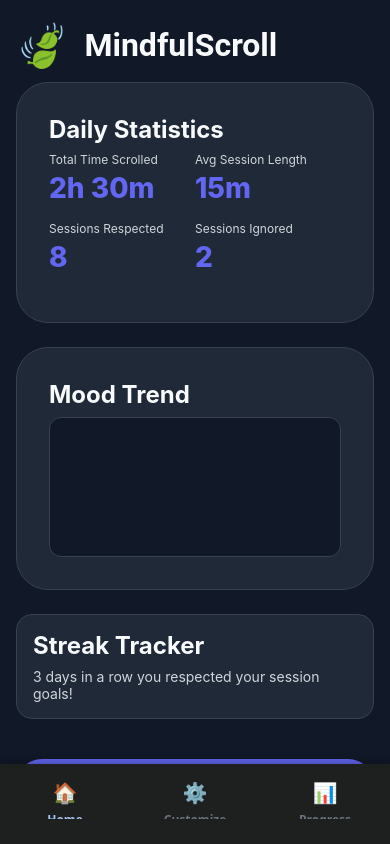
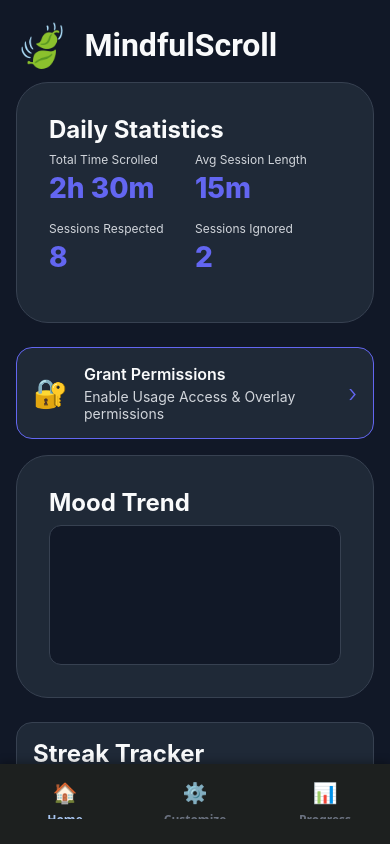
Before and after one commit to OmRanAlot/DoomScrollStopper, a React Native app: screen /Home in a window 390 px wide. Built offline with nearby package versions, Linux system fonts and the light colour scheme.

Commit message:
Works on pixel, optimzied and added comments

```diff
--- a/components/Home/home.js
+++ b/components/Home/home.js
@@ -1,4 +1,4 @@
-import React, { useState, useEffect, useCallback } from 'react';
+import React, { useState, useEffect, useCallback, useRef } from 'react';
 import { View, Text, ScrollView, TouchableOpacity, Switch, TextInput, FlatList, Alert, NativeModules, NativeEventEmitter, AppState, Platform, PermissionsAndroid } from 'react-native';
 import styles from './homeStyle';
 
@@ -18,6 +18,18 @@ const Home = () => {
     const [isLoadingStats, setIsLoadingStats] = useState(false);
     const [screenTime, setScreenTime] = useState(0);
     const [hasUsagePermission, setHasUsagePermission] = useState(false);
+
+    // Lightweight cache with TTL for native data to reduce redundant calls
+    const CACHE_TTL_MS = 5 * 60 * 1000; // 5 minutes
+    const cacheRef = useRef({
+        installedApps: { data: [], timestamp: 0 },
+        screenTimeStats: { data: null, timestamp: 0 },
+        blockedUsage: { data: [], timestamp: 0 },
+        topApps: { data: [], timestamp: 0 },
+    });
+
+    // Debounce restartMonitoring on app resume to avoid rapid stop/start
+    const restartDebounceRef = useRef(null);
 
     // Preset apps that users commonly want to block
     const presetApps = [
@@ -72,21 +84,41 @@ const Home = () => {
             }
 
             setIsLoadingStats(true);
-            const stats = await VPNModule.getScreenTimeStats();
+            const now = Date.now();
+            // Screen time stats with TTL cache
+            let stats = null;
+            if (cacheRef.current.screenTimeStats.data && (now - cacheRef.current.screenTimeStats.timestamp) < CACHE_TTL_MS) {
+                stats = cacheRef.current.screenTimeStats.data;
+            } else {
+                stats = await VPNModule.getScreenTimeStats();
+                cacheRef.current.screenTimeStats = { data: stats, timestamp: now };
+            }
             if (stats) {
                 setScreenTime(stats.totalScreenTime || 0);
             }
 
-            // Load blocked apps usage
-            const blockedUsage = await VPNModule.getBlockedAppsUsageStats();
+            // Load blocked apps usage with TTL cache
+            let blockedUsage = null;
+            if (cacheRef.current.blockedUsage.data && (now - cacheRef.current.blockedUsage.timestamp) < CACHE_TTL_MS) {
+                blockedUsage = cacheRef.current.blockedUsage.data;
+            } else {
+                blockedUsage = await VPNModule.getBlockedAppsUsageStats();
+                cacheRef.current.blockedUsage = { data: blockedUsage, timestamp: now };
+            }
             if (blockedUsage) {
                 setBlockedAppsUsage(blockedUsage);
             }
 
-            // Load top apps usage
-            const endTime = Date.now();
+            // Load top apps usage with TTL cache
+            const endTime = now;
             const startTime = endTime - (24 * 60 * 60 * 1000); // Last 24 hours
-            const topApps = await VPNModule.getTopAppsByUsage(startTime, endTime, 5);
+            let topApps = null;
+            if (cacheRef.current.topApps.data && (now - cacheRef.current.topApps.timestamp) < CACHE_TTL_MS) {
+                topApps = cacheRef.current.topApps.data;
+            } else {
+                topApps = await VPNModule.getTopAppsByUsage(startTime, endTime, 5);
+                cacheRef.current.topApps = { data: topApps, timestamp: now };
+            }
             if (topApps) {
                 setTopAppsUsage(topApps);
             }
@@ -104,15 +136,26 @@ const Home = () => {
                 const savedBlockedApps = await new Promise((resolve, reject) => {
                     SettingsModule.getBlockedApps((apps) => resolve(apps));
                 });
-                if (savedBlockedApps) {
-                    setBlockedApps(new Set(savedBlockedApps));
+
+                let blockedSet = new Set(savedBlockedApps || []);
+
+                // Ensure Instagram is in blocked apps
+                if (!blockedSet.has('com.instagram.android')) {
+                    blockedSet.add('com.instagram.android');
+                    // Save updated blocked apps
+                    SettingsModule.saveBlockedApps(Array.from(blockedSet));
                 }
+
+                setBlockedApps(blockedSet);
 
                 // Load installed apps and screen time stats
                 await Promise.all([
                     loadInstalledApps(),
                     loadScreenTimeStats()
                 ]);
+
+                // Auto-start monitoring
+                startMonitoringWithApps(blockedSet);
             } catch (error) {
                 console.error('Failed to initialize:', error);
             }
@@ -131,10 +174,11 @@ const Home = () => {
             }
         );
 
+        // POPUP_MARKER_FRONTEND: popup/overlay event surfaced from native
         const blockedListener = appBlockerEmitter.addListener(
             'onBlockedAppOpened',
             (event) => {
-                console.log('Blocked app opened:', event);
+                console.log('POPUP_MARKER_FRONTEND blocked app overlay event', event);
             }
         );
 
@@ -142,8 +186,8 @@ const Home = () => {
         const appStateListener = AppState.addEventListener('change', (nextAppState) => {
             setAppState(prevState => {
                 if (prevState.match(/inactive|background/) && nextAppState === 'active' && isMonitoring) {
-                    console.log('Restarting monitoring after app resume');
-                    restartMonitoring();
+                    console.log('Restarting monitoring after app resume (debounced)');
+                    debouncedRestartMonitoring();
                 }
                 return nextAppState;
             });
@@ -153,6 +197,9 @@ const Home = () => {
             detectionListener.remove();
             blockedListener.remove();
             appStateListener?.remove();
+            if (restartDebounceRef.current) {
+                clearTimeout(restartDebounceRef.current);
+            }
         };
     }, [isMonitoring, loadScreenTimeStats]);
 
@@ -160,10 +207,17 @@ const Home = () => {
     // kept here to avoid cross-file refactor during styling-only changes.
     const loadInstalledApps = async () => {
         try {
+            const now = Date.now();
+            if (cacheRef.current.installedApps.data.length > 0 && (now - cacheRef.current.installedApps.timestamp) < CACHE_TTL_MS) {
+                setInstalledApps(cacheRef.current.installedApps.data);
+                return;
+            }
             const apps = await VPNModule.getInstalledApps();
-            setInstalledApps(apps || []);
+            const list = apps || [];
+            cacheRef.current.installedApps = { data: list, timestamp: now };
+            setInstalledApps(list);
         } catch (e) {
-            console.warn('loadInstalledApps stub failed', e);
+            console.warn('loadInstalledApps failed', e);
         }
     };
 
@@ -178,7 +232,40 @@ const Home = () => {
                 await VPNModule.startMonitoring();
             }, 800);
         } catch (e) {
-            console.warn('restartMonitoring stub failed', e);
+            console.warn('restartMonitoring failed', e);
+        }
+    };
+
+    const debouncedRestartMonitoring = useCallback(() => {
+        if (restartDebounceRef.current) {
+            clearTimeout(restartDebounceRef.current);
+        }
+        restartDebounceRef.current = setTimeout(() => {
+            restartMonitoring();
+        }, 1000);
+    }, [restartMonitoring]);
+
+    const startMonitoringWithApps = async (apps) => {
+        try {
+            if (apps && apps.size > 0) {
+                await VPNModule.setBlockedApps(Array.from(apps));
+                await VPNModule.startMonitoring();
+                setIsMonitoring(true);
+                console.log('Monitoring started with apps:', Array.from(apps));
+            }
+        } catch (error) {
+            console.error('Failed to start monitoring:', error);
+        }
+    };
+
+    const openPermissionsSettings = async () => {
+        try {
+            if (Platform.OS === 'android') {
+                await VPNModule.openPermissionsSettings();
+            }
+        } catch (error) {
+            console.error('Error opening permissions settings:', error);
+            Alert.alert('Error', 'Could not open permissions settings');
         }
     };
 
@@ -217,6 +304,16 @@ const Home = () => {
                         </View>
                     </View>
 
+                    {/* Permissions Button */}
+                    <TouchableOpacity style={styles.permissionsButton} onPress={openPermissionsSettings}>
+                        <Text style={styles.permissionsIcon}>🔐</Text>
+                        <View style={styles.permissionsContent}>
+                            <Text style={styles.permissionsTitle}>Grant Permissions</Text>
+                            <Text style={styles.permissionsSubtitle}>Enable Usage Access & Overlay permissions</Text>
+                        </View>
+                        <Text style={styles.permissionsArrow}>›</Text>
+                    </TouchableOpacity>
+
                     {/* Mood Trend */}
                     <View style={styles.cardLarge}>
                         <Text style={styles.cardTitle}>Mood Trend</Text>
--- a/components/Home/homeStyle.js
+++ b/components/Home/homeStyle.js
@@ -137,6 +137,41 @@ const styles = StyleSheet.create({
         fontWeight: '500',
     },
 
+    // Permissions button
+    permissionsButton: {
+        flexDirection: 'row',
+        alignItems: 'center',
+        backgroundColor: dark.surface,
+        borderRadius: radii.lg,
+        padding: spacing.md,
+        marginBottom: spacing.md,
+        borderWidth: 1,
+        borderColor: colors.primary500,
+        ...shadows.sm,
+    },
+    permissionsIcon: {
+        fontSize: 28,
+        marginRight: spacing.md,
+    },
+    permissionsContent: {
+        flex: 1,
+    },
+    permissionsTitle: {
+        fontSize: typography.body.size,
+        fontWeight: '600',
+        color: dark.textPrimary,
+        marginBottom: spacing.xs,
+    },
+    permissionsSubtitle: {
+        fontSize: typography.bodySmall.size,
+        color: dark.textSecondary,
+    },
+    permissionsArrow: {
+        fontSize: 24,
+        color: colors.primary500,
+        fontWeight: '300',
+    },
+
     // Reusable components and fallbacks (kept from previous styles)
     section: {
         marginBottom: spacing.xl,
```
Also changed, not shown: 10 other files (tests, documents, lock files or other folders).
